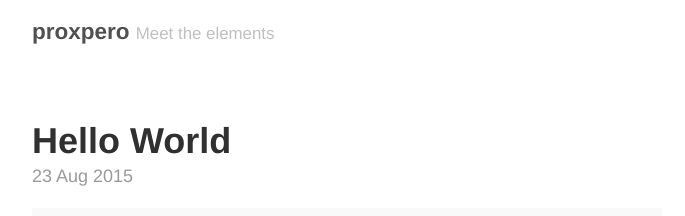
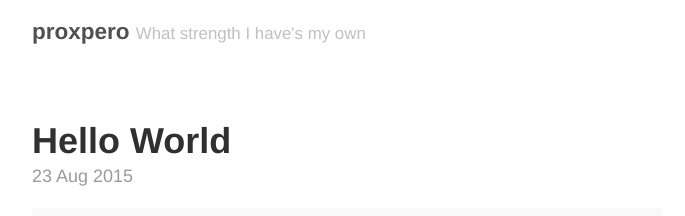
Before and after one commit to proxpero/proxpero.github.io, a Jekyll site: the page built from index.html, in a window 1280 px wide and 900 px high. Shown: the top 216 px of the window, without its empty margins (293-978 px from the left). Built offline with Jekyll 4.4.1, drawn with Linux system fonts in a browser that asks for light colours; the list of posts is cut into pages by our own code.

Commit message:
Update _config.yml

```diff
--- a/_config.yml
+++ b/_config.yml
@@ -6,7 +6,7 @@ relative_permalinks: true
 
 # Setup
 title:               proxpero
-tagline:             Meet the elements
+tagline:             What strength I have's my own
 url:                 http://proxpero.com
 paginate:            1
 baseurl:             ""
```
